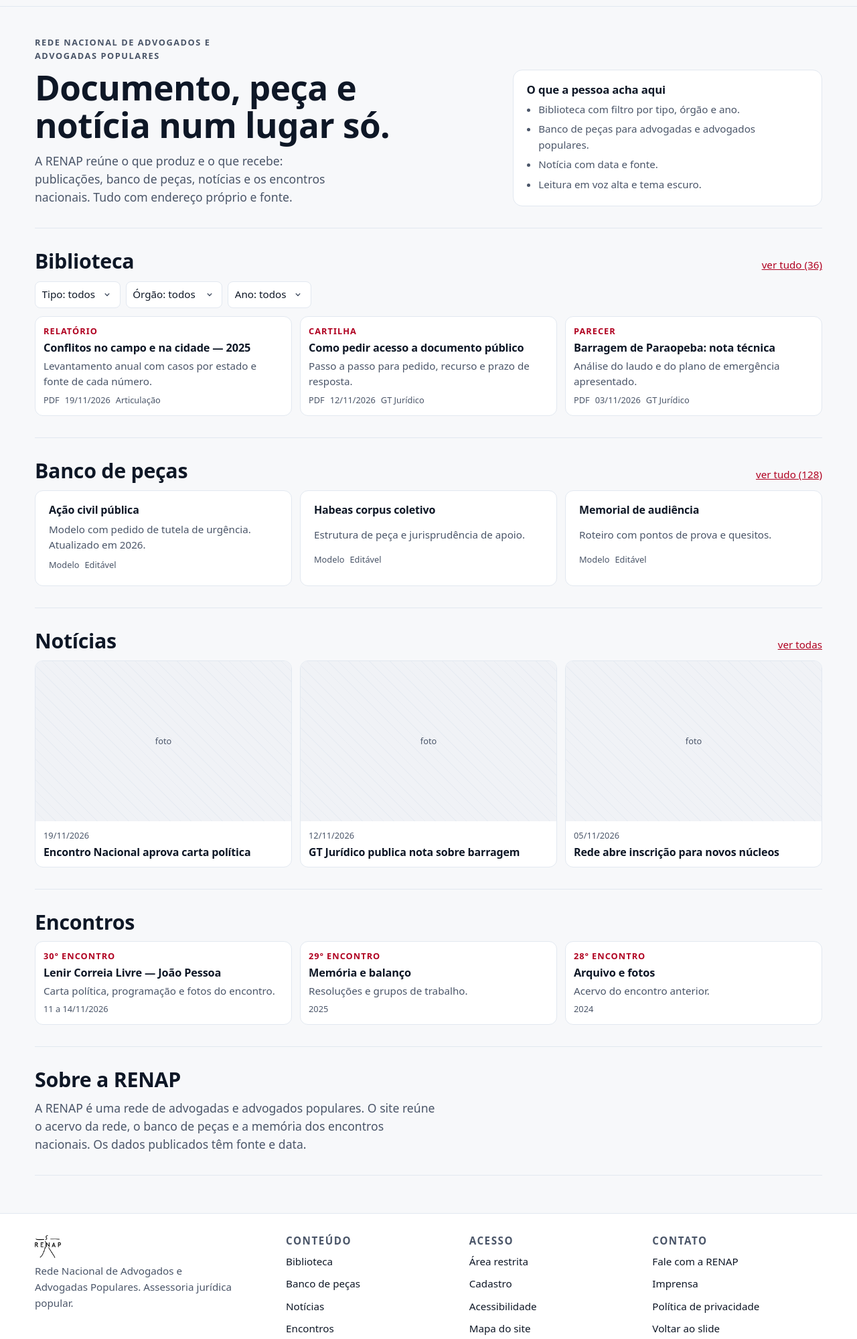
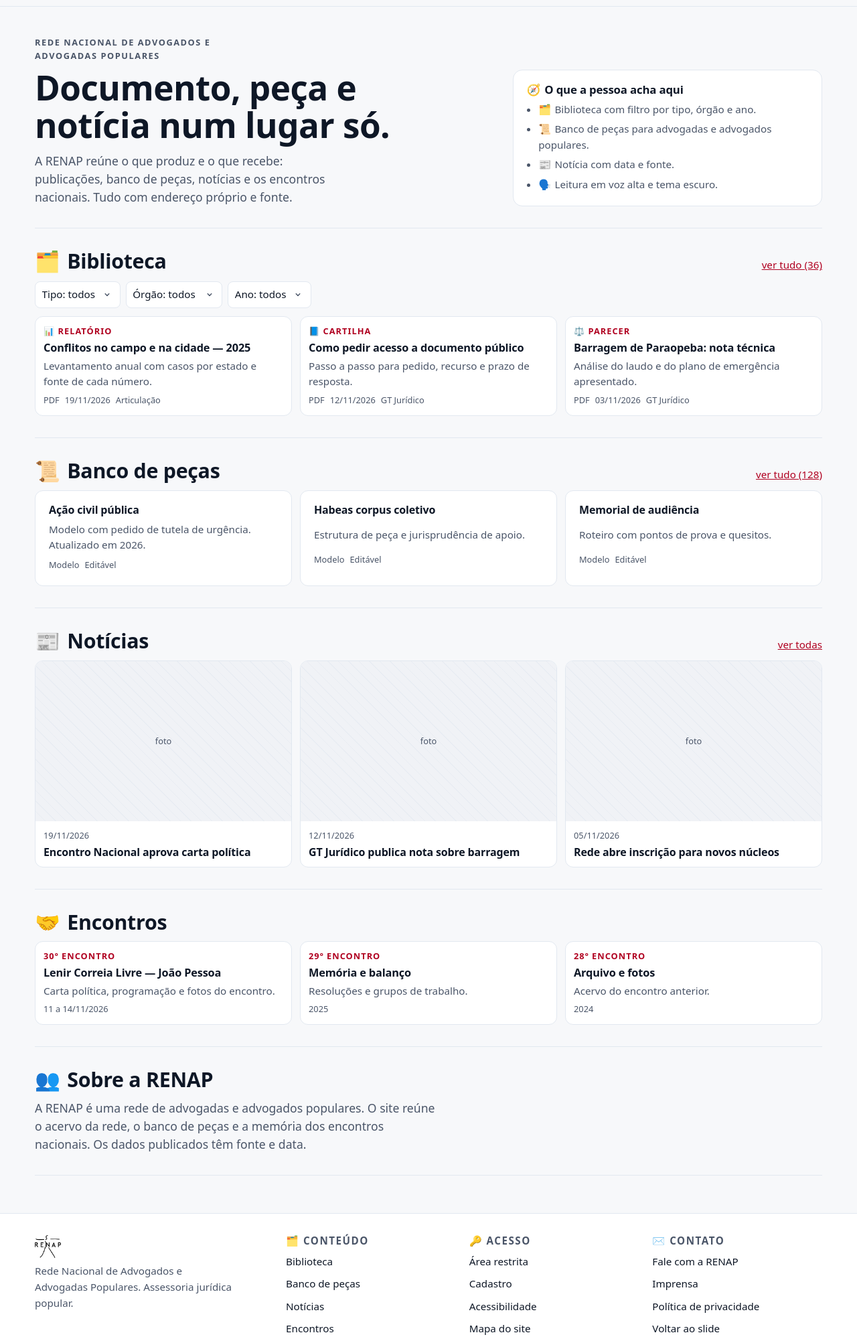
Before and after one commit to FinweeJur/renap-proposta-design, a plain HTML site: page proposta-home.html in a window 1280 px wide. Shown: the part 89-2088 px from the top of the page at 67% size. Drawn offline with Linux system fonts and the light colour scheme; a web font is replaced by a local one.

Commit message:
Emoji nos cartões, nas telas 17 e 18 e na proposta de home
- sigilo (🌐 🔒 👥 🕵️), verba (✅ 🕒), cinco decisões (💰 📅 ✅ 🔐 📄),
  famílias de cor (🇧🇷 🌿 🏛️)
- funções da fase 2 e chaves da API com emoji no título do cartão
- acessibilidade: emoji em cada caminho (🗣️ 📴 🤖 🎬 ⛔)
- proposta-home.html: seções (🗂️ 📜 📰 🤝 👥), cartão do hero, tipos de
  documento (📊 📘 ⚖️), rodapé (🗂️ 🔑 ✉️) e classe .emoji com respiro
- 88 emojis no deck, todos com aria-hidden

Modelo: DeepSeek V4.1 Flash · opencode

```diff
--- a/proposta-home.html
+++ b/proposta-home.html
@@ -26,6 +26,7 @@
   --curva: cubic-bezier(.2, 0, 0, 1);
 }
 * { box-sizing: border-box; }
+.emoji { margin-right: .35em; font-style: normal; }
 body {
   margin: 0; background: var(--cp-bg); color: var(--cp-text);
   font-size: var(--t-corpo); line-height: 1.55;
@@ -242,19 +243,19 @@ main { max-width: 76rem; margin: 0 auto; padding: var(--e5) var(--e4) var(--e6);
       </p>
     </div>
     <div class="hero__cartao">
-      <h2>O que a pessoa acha aqui</h2>
+      <h2><span class="emoji" aria-hidden="true">🧭</span>O que a pessoa acha aqui</h2>
       <ul>
-        <li>Biblioteca com filtro por tipo, órgão e ano.</li>
-        <li>Banco de peças para advogadas e advogados populares.</li>
-        <li>Notícia com data e fonte.</li>
-        <li>Leitura em voz alta e tema escuro.</li>
+        <li><span class="emoji" aria-hidden="true">🗂️</span>Biblioteca com filtro por tipo, órgão e ano.</li>
+        <li><span class="emoji" aria-hidden="true">📜</span>Banco de peças para advogadas e advogados populares.</li>
+        <li><span class="emoji" aria-hidden="true">📰</span>Notícia com data e fonte.</li>
+        <li><span class="emoji" aria-hidden="true">🗣️</span>Leitura em voz alta e tema escuro.</li>
       </ul>
     </div>
   </section>
 
   <section class="secao" id="biblioteca" aria-labelledby="titulo-biblioteca">
     <div class="secao__topo">
-      <h2 id="titulo-biblioteca">Biblioteca</h2>
+      <h2 id="titulo-biblioteca"><span class="emoji" aria-hidden="true">🗂️</span>Biblioteca</h2>
       <a href="#">ver tudo (36)</a>
     </div>
     <div class="filtros">
@@ -267,19 +268,19 @@ main { max-width: 76rem; margin: 0 auto; padding: var(--e5) var(--e4) var(--e6);
     </div>
     <div class="docs">
       <a class="doc" href="#">
-        <span class="doc__tipo">Relatório</span>
+        <span class="doc__tipo"><span class="emoji" aria-hidden="true">📊</span>Relatório</span>
         <h3>Conflitos no campo e na cidade — 2025</h3>
         <p>Levantamento anual com casos por estado e fonte de cada número.</p>
         <span class="doc__meta"><span>PDF</span><span>19/11/2026</span><span>Articulação</span></span>
       </a>
       <a class="doc" href="#">
-        <span class="doc__tipo">Cartilha</span>
+        <span class="doc__tipo"><span class="emoji" aria-hidden="true">📘</span>Cartilha</span>
         <h3>Como pedir acesso a documento público</h3>
         <p>Passo a passo para pedido, recurso e prazo de resposta.</p>
         <span class="doc__meta"><span>PDF</span><span>12/11/2026</span><span>GT Jurídico</span></span>
       </a>
       <a class="doc" href="#">
-        <span class="doc__tipo">Parecer</span>
+        <span class="doc__tipo"><span class="emoji" aria-hidden="true">⚖️</span>Parecer</span>
         <h3>Barragem de Paraopeba: nota técnica</h3>
         <p>Análise do laudo e do plano de emergência apresentado.</p>
         <span class="doc__meta"><span>PDF</span><span>03/11/2026</span><span>GT Jurídico</span></span>
@@ -289,7 +290,7 @@ main { max-width: 76rem; margin: 0 auto; padding: var(--e5) var(--e4) var(--e6);
 
   <section class="secao" id="pecas" aria-labelledby="titulo-pecas">
     <div class="secao__topo">
-      <h2 id="titulo-pecas">Banco de peças</h2>
+      <h2 id="titulo-pecas"><span class="emoji" aria-hidden="true">📜</span>Banco de peças</h2>
       <a href="#">ver tudo (128)</a>
     </div>
     <div class="pecas">
@@ -301,7 +302,7 @@ main { max-width: 76rem; margin: 0 auto; padding: var(--e5) var(--e4) var(--e6);
 
   <section class="secao" id="noticias" aria-labelledby="titulo-noticias">
     <div class="secao__topo">
-      <h2 id="titulo-noticias">Notícias</h2>
+      <h2 id="titulo-noticias"><span class="emoji" aria-hidden="true">📰</span>Notícias</h2>
       <a href="#">ver todas</a>
     </div>
     <div class="noticias">
@@ -312,7 +313,7 @@ main { max-width: 76rem; margin: 0 auto; padding: var(--e5) var(--e4) var(--e6);
   </section>
 
   <section class="secao" id="encontros" aria-labelledby="titulo-encontros">
-    <div class="secao__topo"><h2 id="titulo-encontros">Encontros</h2></div>
+    <div class="secao__topo"><h2 id="titulo-encontros"><span class="emoji" aria-hidden="true">🤝</span>Encontros</h2></div>
     <div class="docs">
       <a class="doc" href="#"><span class="doc__tipo">30º Encontro</span><h3>Lenir Correia Livre — João Pessoa</h3><p>Carta política, programação e fotos do encontro.</p><span class="doc__meta"><span>11 a 14/11/2026</span></span></a>
       <a class="doc" href="#"><span class="doc__tipo">29º Encontro</span><h3>Memória e balanço</h3><p>Resoluções e grupos de trabalho.</p><span class="doc__meta"><span>2025</span></span></a>
@@ -321,7 +322,7 @@ main { max-width: 76rem; margin: 0 auto; padding: var(--e5) var(--e4) var(--e6);
   </section>
 
   <section class="secao" id="sobre" aria-labelledby="titulo-sobre">
-    <div class="secao__topo"><h2 id="titulo-sobre">Sobre a RENAP</h2></div>
+    <div class="secao__topo"><h2 id="titulo-sobre"><span class="emoji" aria-hidden="true">👥</span>Sobre a RENAP</h2></div>
     <p style="max-width:60ch;color:var(--cp-text-soft)">
       A RENAP é uma rede de advogadas e advogados populares. O site reúne o acervo
       da rede, o banco de peças e a memória dos encontros nacionais. Os dados
@@ -342,7 +343,7 @@ main { max-width: 76rem; margin: 0 auto; padding: var(--e5) var(--e4) var(--e6);
       </p>
     </div>
     <div>
-      <h3>Conteúdo</h3>
+      <h3><span class="emoji" aria-hidden="true">🗂️</span>Conteúdo</h3>
       <ul>
         <li><a href="#biblioteca">Biblioteca</a></li>
         <li><a href="#pecas">Banco de peças</a></li>
@@ -351,7 +352,7 @@ main { max-width: 76rem; margin: 0 auto; padding: var(--e5) var(--e4) var(--e6);
       </ul>
     </div>
     <div>
-      <h3>Acesso</h3>
+      <h3><span class="emoji" aria-hidden="true">🔑</span>Acesso</h3>
       <ul>
         <li><a href="#">Área restrita</a></li>
         <li><a href="#">Cadastro</a></li>
@@ -360,7 +361,7 @@ main { max-width: 76rem; margin: 0 auto; padding: var(--e5) var(--e4) var(--e6);
       </ul>
     </div>
     <div>
-      <h3>Contato</h3>
+      <h3><span class="emoji" aria-hidden="true">✉️</span>Contato</h3>
       <ul>
         <li><a href="#">Fale com a RENAP</a></li>
         <li><a href="#">Imprensa</a></li>
```
Also changed, not shown: index.html (+23 -23 lines).
